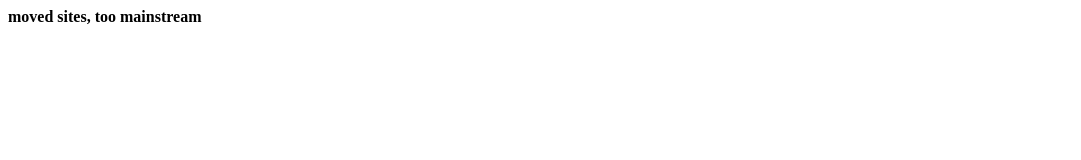
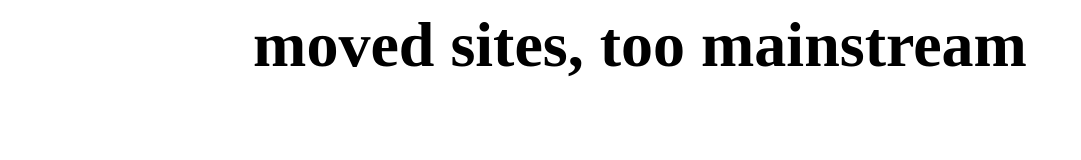
Before and after one commit to bothwellstuff/bothwlllll, a plain HTML site: page index.html in a window 1280 px wide. Shown: the whole page, without its empty margins (0-1081 px from the left). Drawn offline with Linux system fonts and the light colour scheme.

Commit message:
Update index.html

```diff
--- a/index.html
+++ b/index.html
@@ -1,6 +1,3 @@
-<!DOCTYPE html>
-<html lang="en">
-<head>
-  <b>moved sites, too mainstream</b>
-</head>
-</html>
+<h1 style="text-align: center; font-size: 64px;">
+  moved sites, too mainstream
+</h1>
```
